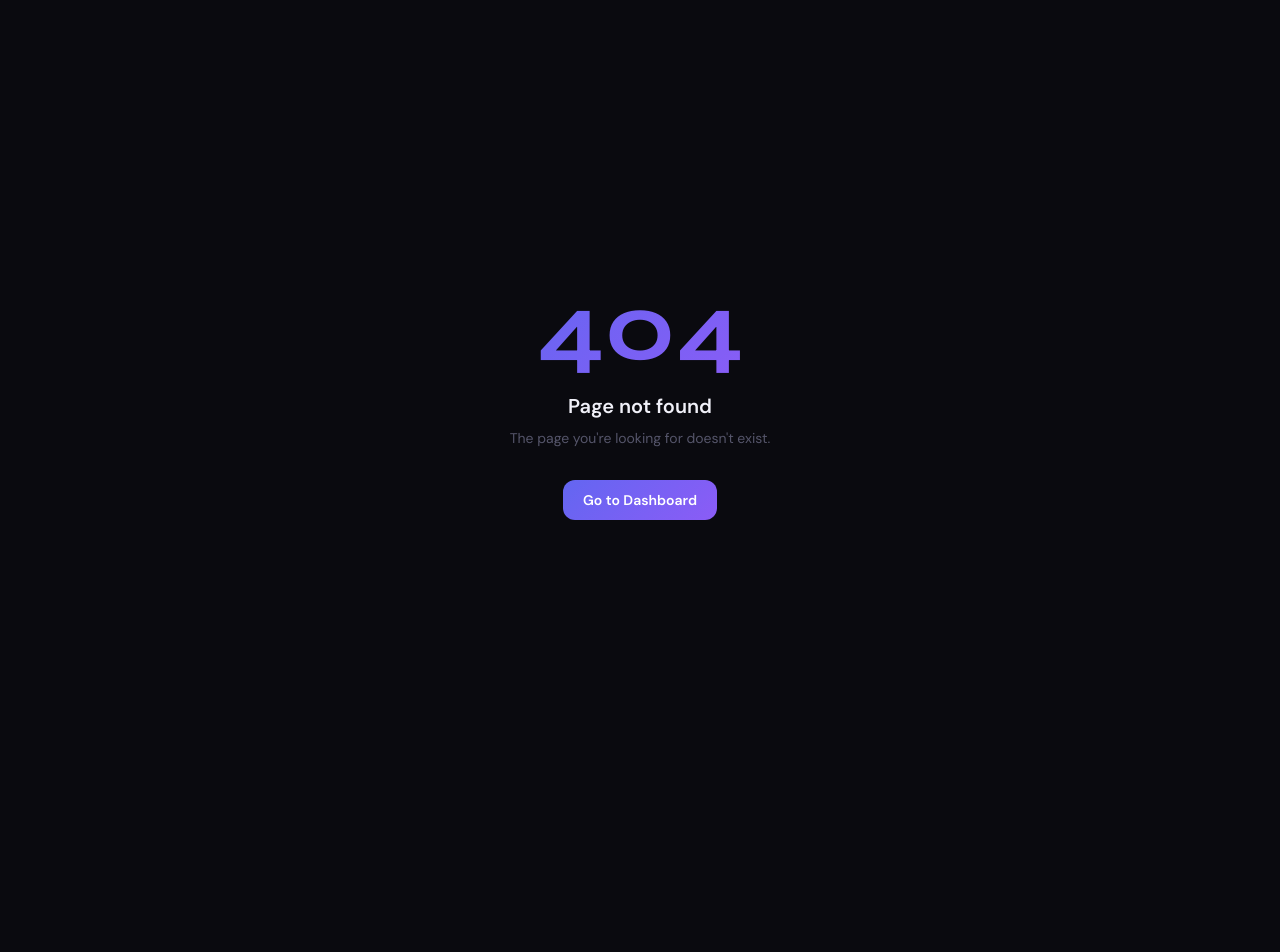
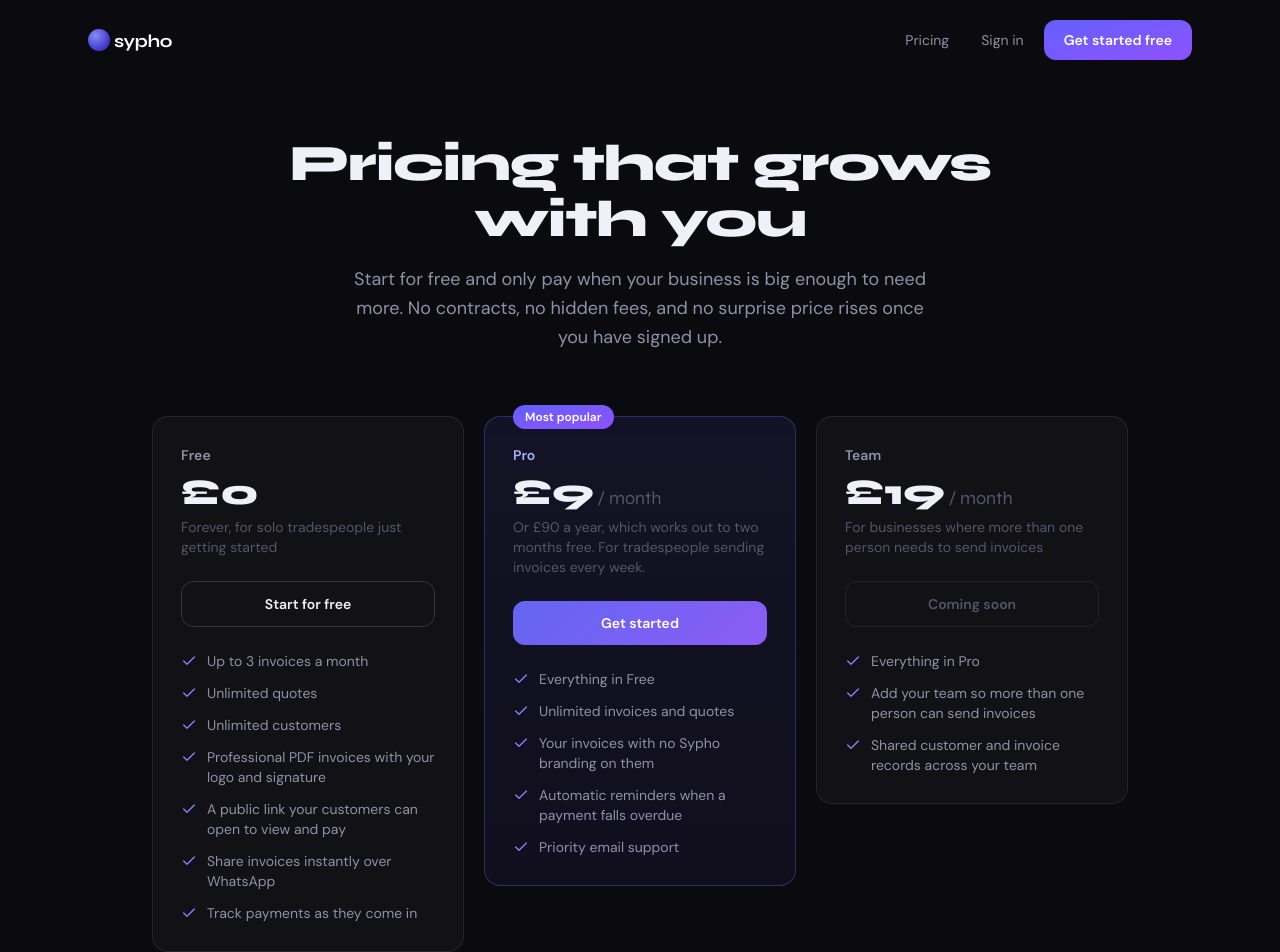
Before and after one commit to behnamorang/sypho-invoice, a Next.js app: page /pricing in a window 1280 px wide. Before the commit this address had no page. Shown: the top 952 px of the page. Before the commit the page ends 800 px from the top, so only its background shows below. Built offline with nearby package versions, Linux system fonts and the light colour scheme.

Commit message:
Add complete pricing page with plans, FAQ, CTA, and footer
Co-authored-by: behnamorang <behnamorang@users.noreply.github.com>

```diff
--- /dev/null
+++ b/app/pricing/page.tsx
@@ -0,0 +1,153 @@
+import Link from 'next/link'
+import { Check } from 'lucide-react'
+import { LogoWhite } from '@/components/Logo'
+import SiteHeader from '@/components/SiteHeader'
+
+const FREE_FEATURES = [
+  'Up to 3 invoices a month',
+  'Unlimited quotes',
+  'Unlimited customers',
+  'Professional PDF invoices with your logo and signature',
+  'A public link your customers can open to view and pay',
+  'Share invoices instantly over WhatsApp',
+  'Track payments as they come in',
+]
+
+const PRO_FEATURES = [
+  'Everything in Free',
+  'Unlimited invoices and quotes',
+  'Your invoices with no Sypho branding on them',
+  'Automatic reminders when a payment falls overdue',
+  'Priority email support',
+]
+
+const TEAM_FEATURES = [
+  'Everything in Pro',
+  'Add your team so more than one person can send invoices',
+  'Shared customer and invoice records across your team',
+]
+
+export default function PricingPage() {
+  return (
+    <div className="min-h-screen bg-[#0a0a0f] text-[#f0f0f8] overflow-x-hidden" style={{ fontFamily: "'DM Sans',system-ui,sans-serif" }}>
+      <SiteHeader />
+
+      <section className="max-w-3xl mx-auto px-6 pt-10 pb-12 sm:pt-14 sm:pb-16 text-center">
+        <h1 className="font-display text-[clamp(2rem,5vw,3.2rem)] font-extrabold leading-[1.1] tracking-tight mb-4">
+          Pricing that grows with you
+        </h1>
+        <p className="text-lg text-[color:var(--t2)] leading-relaxed max-w-xl mx-auto">
+          Start for free and only pay when your business is big enough to need more. No contracts, no hidden fees, and no surprise price rises once you have signed up.
+        </p>
+      </section>
+
+      <section className="max-w-5xl mx-auto px-6 pb-16 sm:pb-20">
+        <div className="grid grid-cols-1 md:grid-cols-3 gap-5 items-start">
+
+          <div className="rounded-2xl p-7 border border-white/[0.08]" style={{ background: 'rgba(255,255,255,0.03)' }}>
+            <p className="text-sm font-semibold text-[color:var(--t2)] mb-2">Free</p>
+            <p className="font-display text-4xl font-extrabold mb-1">£0</p>
+            <p className="text-sm text-[color:var(--t3)] mb-6">Forever, for solo tradespeople just getting started</p>
+            <Link href="/signup" className="block text-center text-sm font-semibold px-5 py-3 rounded-xl mb-6 transition-all"
+              style={{ border: '1px solid rgba(255,255,255,0.15)', color: '#f0f0f8' }}>
+              Start for free
+            </Link>
+            <ul className="space-y-3">
+              {FREE_FEATURES.map(f => (
+                <li key={f} className="flex items-start gap-2.5 text-sm text-[color:var(--t2)]">
+                  <Check size={16} className="text-indigo-400 flex-shrink-0 mt-0.5" />
+                  <span>{f}</span>
+                </li>
+              ))}
+            </ul>
+          </div>
+
+          <div className="rounded-2xl p-7 relative"
+            style={{ background: 'linear-gradient(180deg, rgba(99,102,241,0.1), rgba(139,92,246,0.06))', border: '1px solid rgba(99,102,241,0.35)' }}>
+            <span className="absolute -top-3 left-7 text-xs font-semibold px-3 py-1 rounded-full text-white bg-gradient-to-br from-indigo-500 to-violet-500">
+              Most popular
+            </span>
+            <p className="text-sm font-semibold text-indigo-300 mb-2">Pro</p>
+            <p className="font-display text-4xl font-extrabold mb-1">£9<span className="text-lg font-medium text-[color:var(--t3)]"> / month</span></p>
+            <p className="text-sm text-[color:var(--t3)] mb-6">Or £90 a year, which works out to two months free. For tradespeople sending invoices every week.</p>
+            <Link href="/signup" className="block text-center text-sm font-semibold px-5 py-3 rounded-xl mb-6 text-white transition-all"
+              style={{ background: 'linear-gradient(135deg,#6366f1,#8b5cf6)' }}>
+              Get started
+            </Link>
+            <ul className="space-y-3">
+              {PRO_FEATURES.map(f => (
+                <li key={f} className="flex items-start gap-2.5 text-sm text-[color:var(--t2)]">
+                  <Check size={16} className="text-indigo-400 flex-shrink-0 mt-0.5" />
+                  <span>{f}</span>
+                </li>
+              ))}
+            </ul>
+          </div>
+
+          <div className="rounded-2xl p-7 border border-white/[0.08]" style={{ background: 'rgba(255,255,255,0.03)' }}>
+            <p className="text-sm font-semibold text-[color:var(--t2)] mb-2">Team</p>
+            <p className="font-display text-4xl font-extrabold mb-1">£19<span className="text-lg font-medium text-[color:var(--t3)]"> / month</span></p>
+            <p className="text-sm text-[color:var(--t3)] mb-6">For businesses where more than one person needs to send invoices</p>
+            <div className="block text-center text-sm font-semibold px-5 py-3 rounded-xl mb-6"
+              style={{ border: '1px solid rgba(255,255,255,0.08)', color: 'var(--t3)' }}>
+              Coming soon
+            </div>
+            <ul className="space-y-3">
+              {TEAM_FEATURES.map(f => (
+                <li key={f} className="flex items-start gap-2.5 text-sm text-[color:var(--t2)]">
+                  <Check size={16} className="text-indigo-400 flex-shrink-0 mt-0.5" />
+                  <span>{f}</span>
+                </li>
+              ))}
+            </ul>
+          </div>
+
+        </div>
+      </section>
+
+      <section className="max-w-2xl mx-auto px-6 pb-20 sm:pb-24">
+        <h2 className="font-display text-2xl font-bold text-center mb-8">Common questions</h2>
+        <div className="space-y-5">
+          <div>
+            <p className="text-sm font-semibold mb-1">Do I need a card to start?</p>
+            <p className="text-sm text-[color:var(--t2)] leading-relaxed">No. You can create your account and start sending invoices without entering any payment details.</p>
+          </div>
+          <div>
+            <p className="text-sm font-semibold mb-1">What happens if I go over 3 invoices in a month on the Free plan?</p>
+            <p className="text-sm text-[color:var(--t2)] leading-relaxed">You can upgrade to Pro at any point during the month to keep sending invoices without a limit. Your existing invoices and customers stay exactly as they are.</p>
+          </div>
+          <div>
+            <p className="text-sm font-semibold mb-1">Can I cancel at any time?</p>
+            <p className="text-sm text-[color:var(--t2)] leading-relaxed">Yes. There are no contracts and no minimum commitment. Cancel whenever you like and you will not be charged again.</p>
+          </div>
+          <div>
+            <p className="text-sm font-semibold mb-1">Will the price change after I sign up?</p>
+            <p className="text-sm text-[color:var(--t2)] leading-relaxed">If we ever change our prices, customers already on a paid plan keep the rate they signed up at. You will never be moved onto a higher price without being told first.</p>
+          </div>
+        </div>
+      </section>
+
+      <section className="max-w-2xl mx-auto px-6 pb-24 sm:pb-28 text-center">
+        <div className="bg-gradient-to-br from-indigo-500/10 to-violet-500/[0.08] border border-indigo-500/20 rounded-3xl px-6 py-14 sm:px-10 sm:py-16">
+          <h2 className="font-display text-3xl sm:text-4xl font-bold mb-3">Ready to send your first invoice?</h2>
+          <p className="text-[color:var(--t2)] text-[15px] mb-9">Set up your account in a couple of minutes, no card needed.</p>
+          <Link href="/signup" className="inline-block text-[15px] font-semibold text-white px-9 py-3.5 rounded-xl bg-gradient-to-br from-indigo-500 to-violet-500 shadow-[0_8px_32px_rgba(99,102,241,0.3)] hover:brightness-110 transition-all">
+            Create your free account →
+          </Link>
+        </div>
+      </section>
+
+      <footer className="border-t border-white/[0.06] px-6 py-7 max-w-6xl mx-auto">
+        <div className="flex flex-col sm:flex-row items-center justify-between gap-4">
+          <LogoWhite size="sm" />
+          <p className="text-xs text-[color:var(--t3)] order-3 sm:order-2">© 2026 Sypho CRM · Built for UK service businesses</p>
+          <div className="flex gap-5 order-2 sm:order-3">
+            <Link href="/login" className="text-xs text-[color:var(--t3)] hover:text-[color:var(--t2)]">Sign in</Link>
+            <Link href="/signup" className="text-xs text-[color:var(--t3)] hover:text-[color:var(--t2)]">Sign up</Link>
+          </div>
+        </div>
+      </footer>
+
+    </div>
+  )
+}
```
